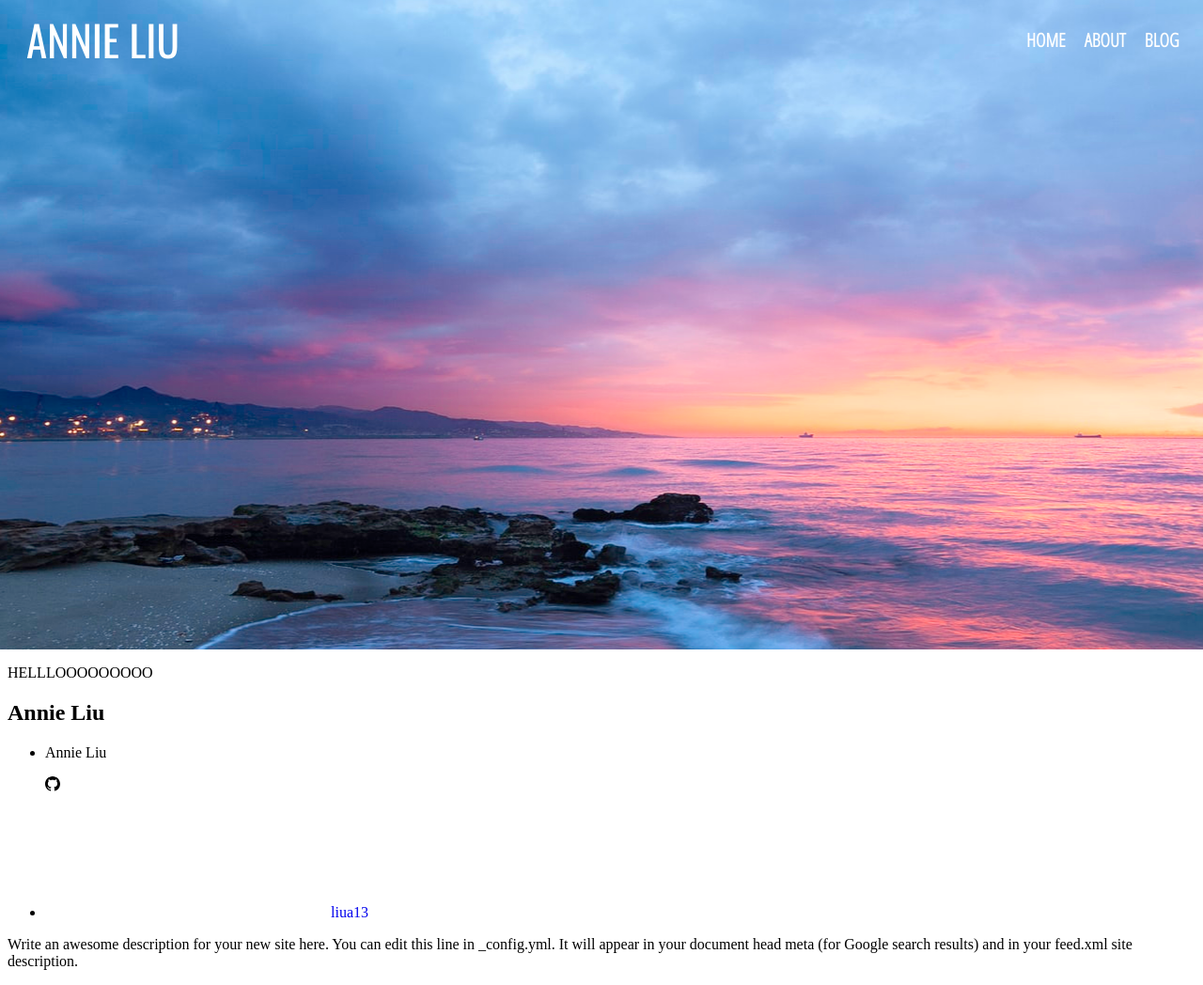
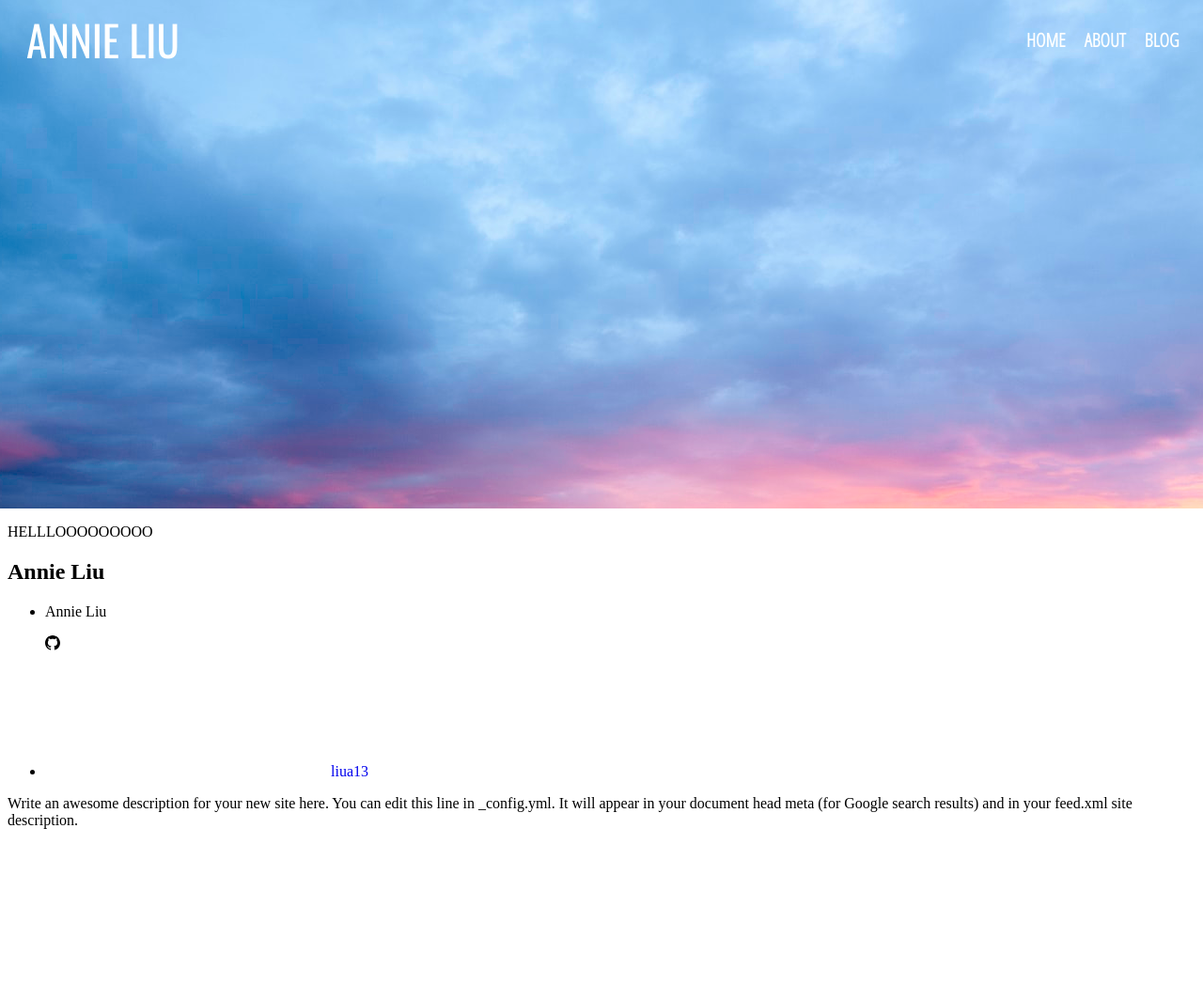
Before and after one commit to liua13/Blog, a Jekyll site: the page built from index.markdown, in a window 1280 px wide. Shown: the whole page at 94% size. Built offline with Jekyll 4.4.1, drawn with Linux system fonts in a browser that asks for light colours; nearby versions of some CDN libraries; after the commit the page ends 900 px from its top, so only the background shows below that.

Commit message:
new experiment 2

```diff
--- a/assets/SCSS/main.scss
+++ b/assets/SCSS/main.scss
@@ -21,8 +21,8 @@ a{
 	background-repeat: no-repeat;
 	background-attachment: fixed;
 	background-position: center;
-	height: 800px;
+	height: 600px;
 	width: 105%;
 	padding: 0;
-	margin: -200px 0px 0px -10px;
+	margin: -150px 0px 0px -10px;
 }
```
